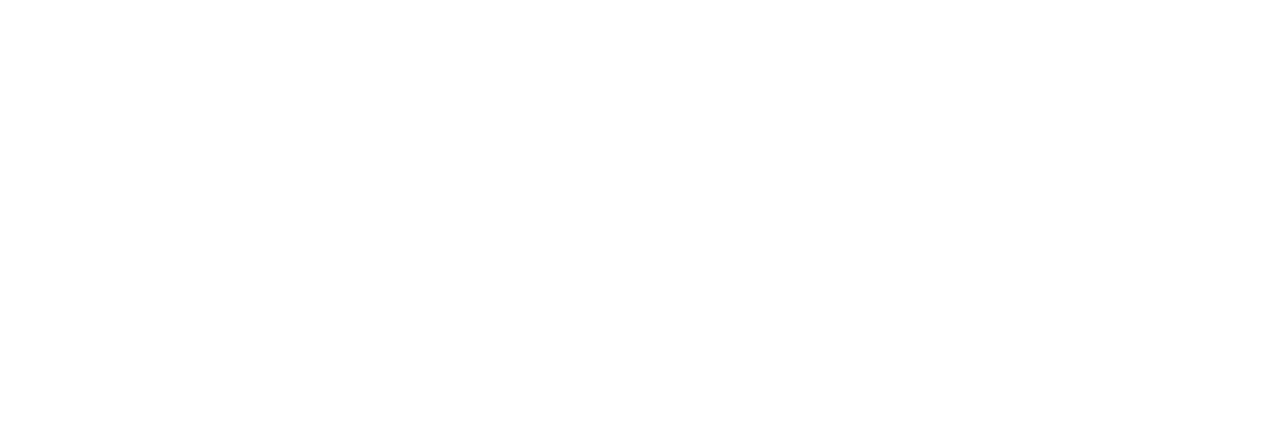
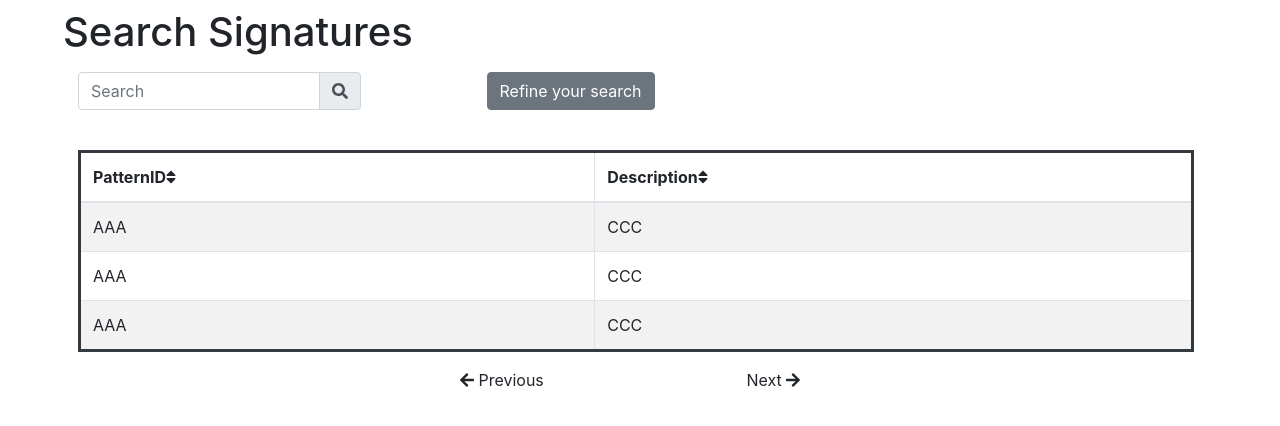
Before and after one commit to ShaharGrauman/radware-client, a React (Create React App) app in the folder client/: page /SearchSignature in a window 1280 px wide. Shown: the top 426 px of the page. Built offline with nearby package versions, Linux system fonts and the light colour scheme.

Commit message:
adding Route path for SearchSignature

```diff
--- a/client/package.json
+++ b/client/package.json
@@ -9,13 +9,15 @@
     "@testing-library/jest-dom": "^4.2.4",
     "@testing-library/react": "^9.3.2",
     "@testing-library/user-event": "^7.1.2",
+    "axios": "^0.19.2",
     "bootstrap": "^4.4.1",
-    "react-bootstrap": "^1.0.0-beta.16",
     "rc-steps": "^3.5.0",
     "react": "^16.12.0",
+    "react-bootstrap": "^1.0.0-beta.16",
     "react-dom": "^16.12.0",
     "react-router-dom": "^5.1.2",
-    "react-scripts": "3.3.0"
+    "react-scripts": "3.3.0",
+    "reactstrap": "^8.4.1"
   },
   "scripts": {
     "start": "react-scripts start",
--- /dev/null
+++ b/client/src/components/reports/SearchSignature/Table.js
@@ -0,0 +1,53 @@
+import React from "react";
+
+import { FontAwesomeIcon } from "@fortawesome/react-fontawesome";
+import { faSort } from "@fortawesome/free-solid-svg-icons";
+let indx = 0;
+const capitalizeFirstLetter = str => str.replace(/^\w/, function (chr) {return chr.toUpperCase();});
+function TableHedaer(props) {
+  return (
+    <th scope="col" key={indx++}>
+      {capitalizeFirstLetter(props.header)}
+      <FontAwesomeIcon
+        icon={faSort}
+        onClick={() => props.sortOn(props.header)}
+      ></FontAwesomeIcon>
+    </th>
+  );
+}
+
+export default class Table extends React.Component {
+  constructor(props) {
+    super(props);
+    this.props = props;
+  }
+
+  render() {
+    return (
+      <table
+        className="table table-striped table-hover table-bordered border-dark"
+        style={{ borderWidth: "3px" }}
+      >
+        <thead>
+          <tr>
+            {Object.keys(this.props.data[0]).map(key => (
+              <TableHedaer
+                header={key}
+                sortOn={() => this.props.sortDataByKey(this.props.data, key)}
+              />
+            ))}
+          </tr>
+        </thead>
+        <tbody>
+          {this.props.data.map(entries => (
+            <tr>
+              {Object.values(entries).map(column => (
+                <td key={indx++}>{column}</td>
+              ))}
+            </tr>
+          ))}
+        </tbody>
+      </table>
+    );
+  }
+}
--- a/client/src/index.js
+++ b/client/src/index.js
@@ -13,6 +13,7 @@ import Audit from './components/admin/Audit';
 import Roles from './components/admin/RoleList';
 import LogIn from './components/admin/LogIn';
 import CreateOrEditSignatureWizard from './components/signature/CreateOrEditSignatureWizard';
+import SearchSignature from './components/reports/SearchSignature/SearchSignature';
 
 class App extends React.Component {
     render() {
@@ -40,6 +41,9 @@ class App extends React.Component {
                     <Route path="/adminDashboard">
                         <AdminDashbaord />
                     </Route>
+                    <Route path="/SearchSignature">
+                        <SearchSignature />
+                    </Route>
                     <Route path="/createOrEditSignature">
                         <CreateOrEditSignatureWizard />
                     </Route>
```
